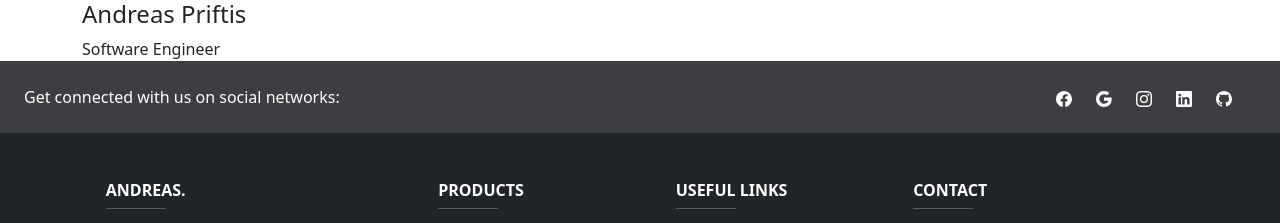
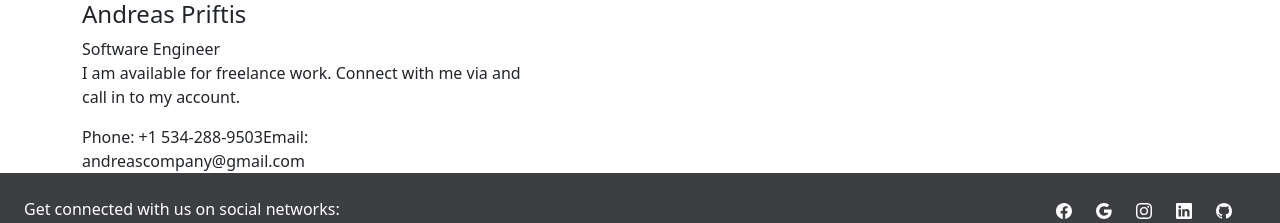
Before and after one commit to AndreasPr/andreas-portfolio, a React (Create React App) app: page / in a window 1280 px wide. Shown: the part 152-375 px from the top of the page. Built offline with nearby package versions, Linux system fonts and the light colour scheme.

Commit message:
changes to contact component

```diff
--- a/src/components/contact/contact.component.jsx
+++ b/src/components/contact/contact.component.jsx
@@ -23,6 +23,11 @@ const Contact = () => {
                                 <h4 className="title">Andreas Priftis</h4>
                                 <span>Software Engineer</span>
                             </div>
+                            <div className="description">
+                                <p>I am available for freelance work. Connect with me via and call in to my account.</p>
+                                <span className="phone">Phone: +1 534-288-9503</span>
+                                <span className="email">Email: andreascompany@gmail.com</span>
+                            </div>
                         </div>
                     </div>
                 </div>
```
